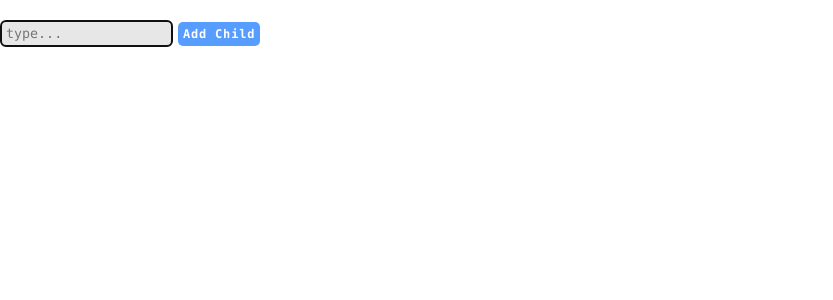
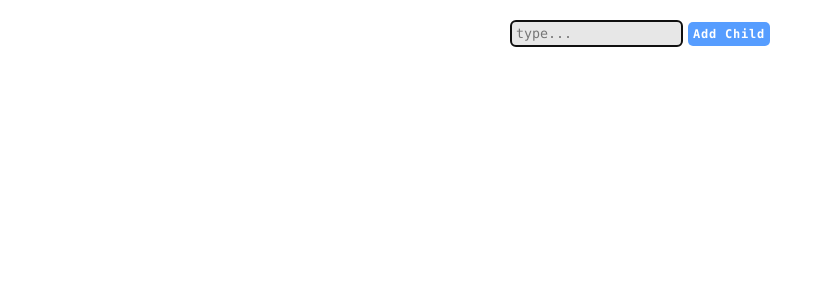
Before and after one commit to sayanghoshofficial/nested-tags-tree-app, a React (Create React App) app: page / in a window 1280 px wide. Shown: the top 300 px of the page, without its empty margins (0-833 px from the left). Built offline with nearby package versions, Linux system fonts and the light colour scheme.

Commit message:
create export

```diff
--- a/src/App.js
+++ b/src/App.js
@@ -1,6 +1,6 @@
 import React, { useState } from "react";
 import './Styles/Style.css';
-import { TagView } from './components';
+import { Action, TagView } from './components';
 import { useNode } from "./hooks";
 
 const trees = {
@@ -8,26 +8,49 @@ const trees = {
   items: []
 }
 
-
 const App = () => {
   const [treeData, setTreeData] = useState(trees);
+  const [exportedData, setExportedData] = useState("");
   const { insertNode, editNode, deleteNode } = useNode();
 
   const handleInsertNode = (folderId, item) => {
     const finalStructure = insertNode(treeData, folderId, item);
     setTreeData(finalStructure);
+    setExportedData(""); // Clear exportedData after inserting
   };
 
   const handleEditNode = (folderId, value) => {
     const finalStructure = editNode(treeData, folderId, value);
     setTreeData(finalStructure);
+    setExportedData(""); // Clear exportedData after editing
   }
 
   const handleDeleteNode = (folderId) => {
     const finalStructure = deleteNode(treeData, folderId);
     const temp = { ...finalStructure };
     setTreeData(temp);
+    setExportedData(""); // Clear exportedData after deleting
   }
+
+  const handleExport = () => {
+    const exportedData = JSON.stringify(convertToExportFormat(treeData), null, 2);
+    setExportedData(exportedData);
+  };
+
+  const convertToExportFormat = (node) => {
+    if (node.items && node.items.length > 0) {
+      return {
+        name: node.name,
+        children: node.items.map(item => convertToExportFormat(item))
+      };
+    } else {
+      return {
+        name: node.name,
+        data: node.data
+      };
+    }
+  };
+
   return (
     <div className="App">
       <TagView
@@ -35,7 +58,17 @@ const App = () => {
         handleEditNode={handleEditNode}
         handleDeleteNode={handleDeleteNode}
         tree={treeData}
-        />
+      />
+      <div className="exportBtn">
+        {treeData.items?.length > 0 && (
+          <Action type="Export" className="reply child" handleClick={handleExport}/>
+        )}
+      </div>
+      <div>
+        {exportedData && (
+          <pre>{exportedData}</pre>
+        )}
+      </div>
     </div>
   );
 };
--- a/src/Styles/Style.css
+++ b/src/Styles/Style.css
@@ -4,8 +4,14 @@
 
   .App {
     margin-top: 20px;
-    width: fit-content;
+    width: 100%;
+    display: flex;
+    flex-direction: column;
+    justify-content: center;
+    align-items: center;
+    height: 100%;
   }
+
 
   .childContainer {
     margin-top: 6px;
@@ -17,7 +23,9 @@
     cursor: pointer;
     border-radius: 5px;
   }
-
+  .exportBtn{
+    margin-top: 50px;
+  }
   .childContainer:hover {
     background-color: #d3d3d3bf;
   }
--- a/src/components/TagView.js
+++ b/src/components/TagView.js
@@ -38,7 +38,7 @@ const TagView = ({ tree, handleInsertNode, handleEditNode, handleDeleteNode }) =
   }
 
   return (
-    <div>
+    <div className='tagView'>
       <div className={tree.id === 1 ? "inputContainer" : "childContainer"}>
         {tree.id === 1 ? (
           <>
```
